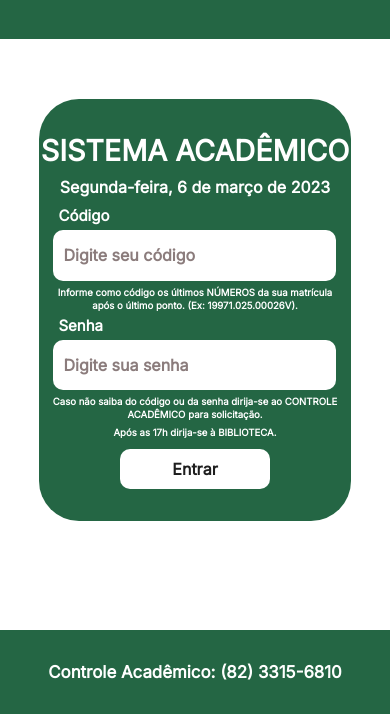
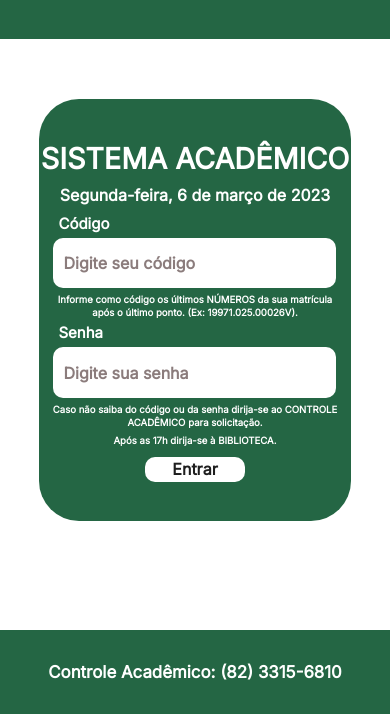
Before and after one commit to lauannyrb/uncisal-academico, a plain HTML site: page index.html in a window 390 px wide. Shown: the part 130-844 px from the top of the page. Drawn offline with Linux system fonts and the light colour scheme.

Commit message:
Update style.css

```diff
--- a/css/style.css
+++ b/css/style.css
@@ -216,8 +216,8 @@ form [type="text"], form [type="password"] {
         line-height: 24px;
         margin-left: auto;
         margin-right: auto;
-        height: 40px; /*Definir os tamanhos dos inputs*/
-        width: 150px;
+        height: 25px; /*Definir os tamanhos dos inputs*/
+        width: 100px;
         margin-top: 10px;
     }
 
```
